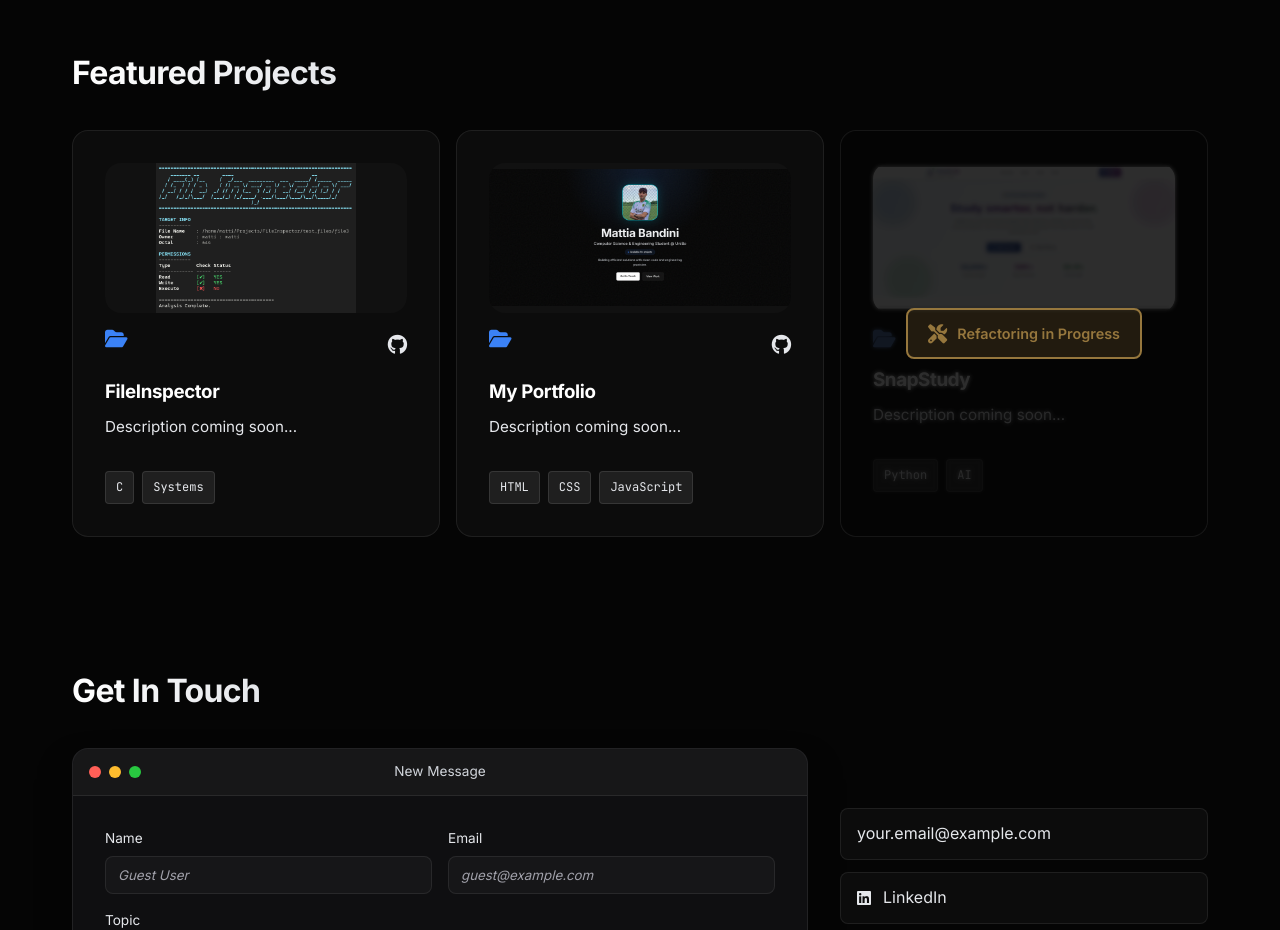
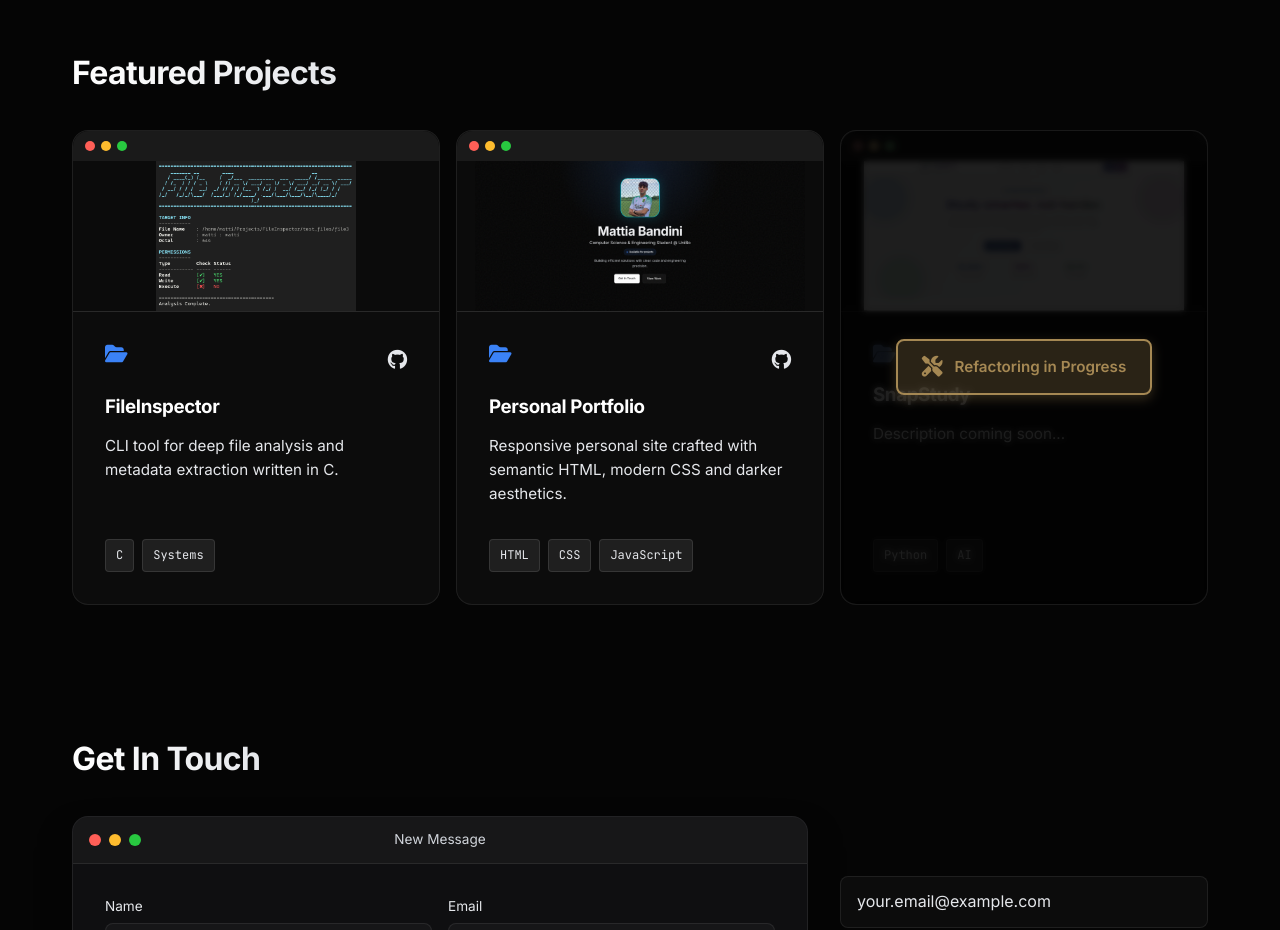
Before and after one commit to mattiabandini1/my_portfolio, a plain HTML site: page index.html in a window 1280 px wide. Shown: the part 1780-2710 px from the top of the page. Drawn offline with nearby package versions, Linux system fonts and the light colour scheme; a script that the page names is missing.

Commit message:
feat: new UI for project card

```diff
--- a/index.html
+++ b/index.html
@@ -7,7 +7,7 @@
     <meta name="description"
         content="Computer Science & Engineering Student at University of Bologna - Portfolio showcasing projects and skills">
     <title>Mattia Bandini | CS & Engineering Student</title>
-    <link rel="stylesheet" href="style.css?v=2026">
+    <link rel="stylesheet" href="style.css?v=2027">
     <!-- Font Awesome for icons -->
     <link rel="stylesheet" href="https://cdnjs.cloudflare.com/ajax/libs/font-awesome/6.4.0/css/all.min.css">
     <!-- Google Fonts: Inter for UI, JetBrains Mono for Code -->
@@ -160,9 +160,18 @@
                 <!-- PROJECT 1: FileInspector (ACTIVE)           -->
                 <!-- ============================================ -->
                 <div class="project-card">
-                    <!-- 🔹 TODO: Replace with actual project image -->
+                    <!-- Window Frame with macOS-style dots -->
+                    <div class="project-frame">
+                        <div class="window-titlebar">
+                            <div class="window-dots">
+                                <span class="dot red"></span>
+                                <span class="dot yellow"></span>
+                                <span class="dot green"></span>
+                            </div>
+                        </div>
                         <div class="project-image">
                             <img src="assets/fileinspector.png" alt="FileInspector Project">
+                        </div>
                     </div>
 
                     <div class="project-content">
@@ -175,7 +184,7 @@
                             </a>
                         </div>
                         <h3>FileInspector</h3>
-                        <p>Description coming soon...</p>
+                        <p>CLI tool for deep file analysis and metadata extraction written in C.</p>
                         <div class="tags">
                             <span>C</span>
                             <span>Systems</span>
@@ -187,9 +196,18 @@
                 <!-- PROJECT 2: My Portfolio (ACTIVE)            -->
                 <!-- ============================================ -->
                 <div class="project-card">
-                    <!-- 🔹 TODO: Replace with actual project image -->
+                    <!-- Window Frame with macOS-style dots -->
+                    <div class="project-frame">
+                        <div class="window-titlebar">
+                            <div class="window-dots">
+                                <span class="dot red"></span>
+                                <span class="dot yellow"></span>
+                                <span class="dot green"></span>
+                            </div>
+                        </div>
                         <div class="project-image">
                             <img src="assets/portfolio.png" alt="Portfolio Project">
+                        </div>
                     </div>
 
                     <div class="project-content">
@@ -201,8 +219,8 @@
                                 <i class="fab fa-github"></i>
                             </a>
                         </div>
-                        <h3>My Portfolio</h3>
-                        <p>Description coming soon...</p>
+                        <h3>Personal Portfolio</h3>
+                        <p>Responsive personal site crafted with semantic HTML, modern CSS and darker aesthetics.</p>
                         <div class="tags">
                             <span>HTML</span>
                             <span>CSS</span>
@@ -223,9 +241,18 @@
                         </div>
                     </div>
 
-                    <!-- 🔹 TODO: Replace with actual project image -->
+                    <!-- Window Frame (grayed out) -->
+                    <div class="project-frame">
+                        <div class="window-titlebar">
+                            <div class="window-dots">
+                                <span class="dot red"></span>
+                                <span class="dot yellow"></span>
+                                <span class="dot green"></span>
+                            </div>
+                        </div>
                         <div class="project-image">
                             <img src="assets/snapstudy.png" alt="SnapStudy Project">
+                        </div>
                     </div>
 
                     <div class="project-content">
--- a/style.css
+++ b/style.css
@@ -421,16 +421,102 @@ h4 {
     background: var(--bg-card);
     border: 1px solid var(--border-color);
     border-radius: var(--radius);
-    padding: var(--spacing-lg);
+    padding: 0;
+    /* Remove padding to let frame touch edges */
     transition: var(--transition);
     display: flex;
     flex-direction: column;
+    overflow: hidden;
 }
 
 .project-card:hover {
     background: var(--bg-card-hover);
     border-color: rgba(255, 255, 255, 0.15);
     transform: translateY(-4px);
+}
+
+/* ==========================================
+   WINDOW FRAME EFFECT (macOS-style)
+   ========================================== */
+
+/* Container for the entire window frame */
+.project-frame {
+    width: 100%;
+    background: rgba(255, 255, 255, 0.02);
+    border-radius: var(--radius) var(--radius) 0 0;
+    overflow: hidden;
+    /* Separator between frame and content */
+    border-bottom: 1px solid rgba(255, 255, 255, 0.1);
+}
+
+/* Window titlebar with macOS-style dots */
+.window-titlebar {
+    background: #1a1a1a;
+    padding: 10px 12px;
+    display: flex;
+    align-items: center;
+}
+
+/* Container for the three dots */
+.window-dots {
+    display: flex;
+    gap: 6px;
+}
+
+/* Individual dots (red, yellow, green) */
+.window-dots .dot {
+    width: 10px;
+    height: 10px;
+    border-radius: 50%;
+    display: block;
+}
+
+.window-dots .dot.red {
+    background: #ff5f57;
+}
+
+.window-dots .dot.yellow {
+    background: #febc2e;
+}
+
+.window-dots .dot.green {
+    background: #28c840;
+}
+
+/* Project Images (inside the frame) */
+.project-image {
+    width: 100%;
+    height: 150px;
+    overflow: hidden;
+    background: rgba(0, 0, 0, 0.3);
+    display: flex;
+    align-items: center;
+    justify-content: center;
+}
+
+.project-image img {
+    max-width: 100%;
+    max-height: 100%;
+    width: auto;
+    height: auto;
+    object-fit: contain;
+    transition: var(--transition);
+}
+
+/* Hover effect: zoom image inside frame */
+.project-card:hover .project-image img {
+    transform: scale(1.05);
+}
+
+/* ==========================================
+   PROJECT CONTENT (below the frame)
+   ========================================== */
+
+.project-content {
+    padding: var(--spacing-lg);
+    flex-grow: 1;
+    display: flex;
+    flex-direction: column;
 }
 
 .project-header {
@@ -453,13 +539,20 @@ h4 {
     color: var(--text-primary);
 }
 
+/* Project Title - Enhanced spacing and hover effect */
 .project-card h3 {
-    margin-bottom: var(--spacing-sm);
+    margin-bottom: 12px;
+    /* Increased spacing */
+    transition: var(--transition);
+}
+
+/* Hover effect: title changes to accent color */
+.project-card:hover h3 {
+    color: var(--accent-primary);
 }
 
 .project-card p {
     color: var(--text-secondary);
-    /* Contrast improved */
     font-size: 0.95rem;
     margin-bottom: var(--spacing-lg);
     flex-grow: 1;
@@ -480,53 +573,44 @@ h4 {
     border: 1px solid rgba(255, 255, 255, 0.1);
 }
 
-/* Project Images */
-.project-image {
-    width: 100%;
-    height: 150px;
-    overflow: hidden;
-    border-radius: var(--radius);
-    margin-bottom: var(--spacing-md);
-    background: rgba(255, 255, 255, 0.02);
-    display: flex;
-    align-items: center;
-    justify-content: center;
+/* ==========================================
+   MAINTENANCE MODE (Enhanced Overlay)
+   ========================================== */
+
+.project-card.maintenance {
+    position: relative;
+    opacity: 0.8;
+    filter: grayscale(60%);
+    pointer-events: none;
+    /* Disable all interactions */
 }
 
-.project-image img {
-    max-width: 100%;
-    max-height: 100%;
-    width: auto;
-    height: auto;
-    object-fit: contain;
-    transition: var(--transition);
-}
-
-.project-card:hover .project-image img {
-    transform: scale(1.05);
-}
-
-/* Maintenance Mode Styling */
-.project-card.maintenance {
-    position: relative;
-    opacity: 0.7;
-    filter: grayscale(50%);
-    pointer-events: none;
-}
-
+/* Disable hover effects for maintenance cards */
 .project-card.maintenance:hover {
     transform: none;
     border-color: var(--border-color);
 }
 
+.project-card.maintenance:hover h3 {
+    color: inherit;
+    /* No color change */
+}
+
+.project-card.maintenance:hover .project-image img {
+    transform: none;
+    /* No zoom */
+}
+
+/* Stronger overlay */
 .maintenance-overlay {
     position: absolute;
     top: 0;
     left: 0;
     right: 0;
     bottom: 0;
-    background: rgba(0, 0, 0, 0.75);
-    backdrop-filter: blur(2px);
+    background: rgba(0, 0, 0, 0.85);
+    /* Increased from 0.75 */
+    backdrop-filter: blur(3px);
     display: flex;
     align-items: center;
     justify-content: center;
@@ -534,21 +618,23 @@ h4 {
     border-radius: var(--radius);
 }
 
+/* Centered badge */
 .maintenance-badge {
-    background: rgba(255, 165, 0, 0.2);
+    background: rgba(255, 165, 0, 0.25);
     border: 2px solid #ffa500;
-    padding: 12px 20px;
+    padding: 14px 24px;
     border-radius: var(--radius-sm);
     display: flex;
     align-items: center;
-    gap: 10px;
+    gap: 12px;
     color: #ffa500;
     font-weight: 600;
-    font-size: 0.9rem;
+    font-size: 0.95rem;
+    box-shadow: 0 4px 12px rgba(255, 165, 0, 0.3);
 }
 
 .maintenance-badge i {
-    font-size: 1.2rem;
+    font-size: 1.3rem;
 }
 
 /* ========================================
```
Lines whose indentation alone changed are shown as unchanged.
